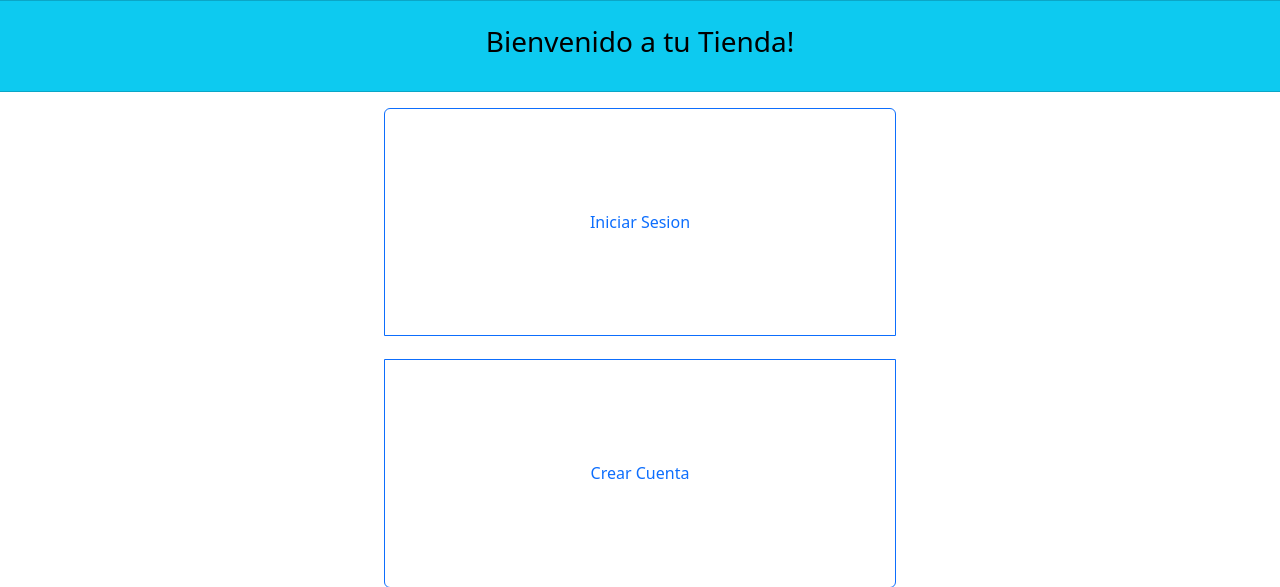
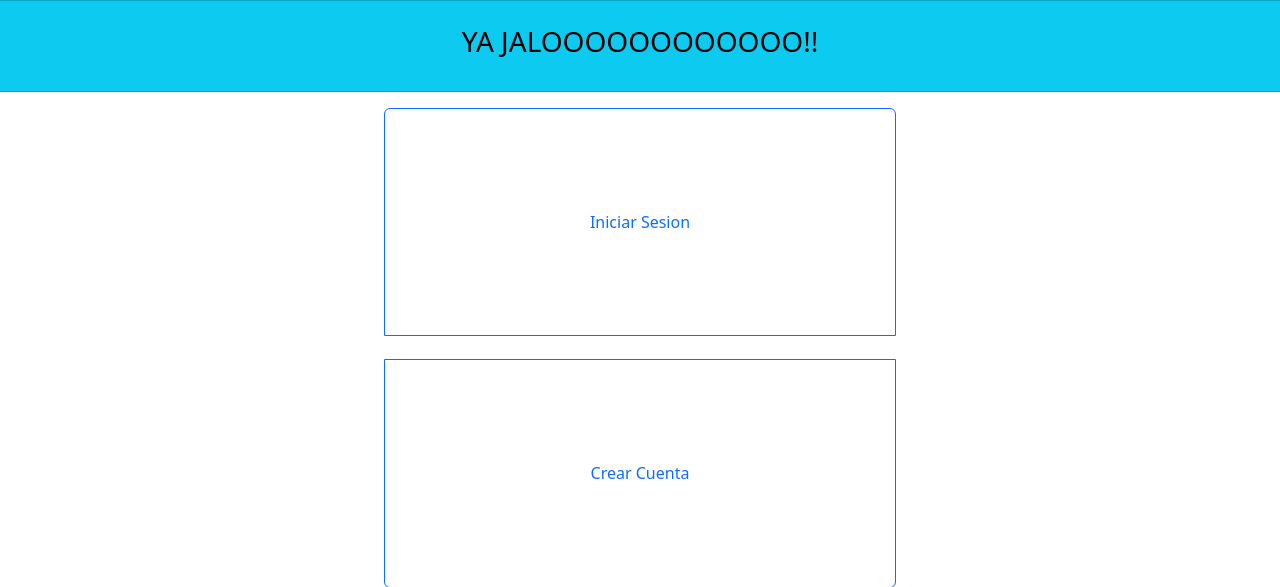
Before and after one commit to Carlos56g/Inventory_System_CV, a Django app: template PuntoDeVentaCV/Landing/templates/landing/landing.html in a window 1280 px wide. Shown: the top 587 px of the page. Run offline with Django 5.2, Linux system fonts and the light colour scheme; the template is opened without the code that fills it, so the values that code supplies are empty; some libraries are stand-ins or nearby versions.

Commit message:
Prueba Final Lap Valeria2

```diff
--- a/PuntoDeVentaCV/Landing/templates/landing/landing.html
+++ b/PuntoDeVentaCV/Landing/templates/landing/landing.html
@@ -14,7 +14,7 @@
     <div class="row">
         <div class="card text-center text-bg-info mb-3" >
             <br>
-            <h3>Bienvenido a tu Tienda!</h3><br>
+            <h3>YA JALOOOOOOOOOOOO!!</h3><br>
         </div>
     </div>
 
```
